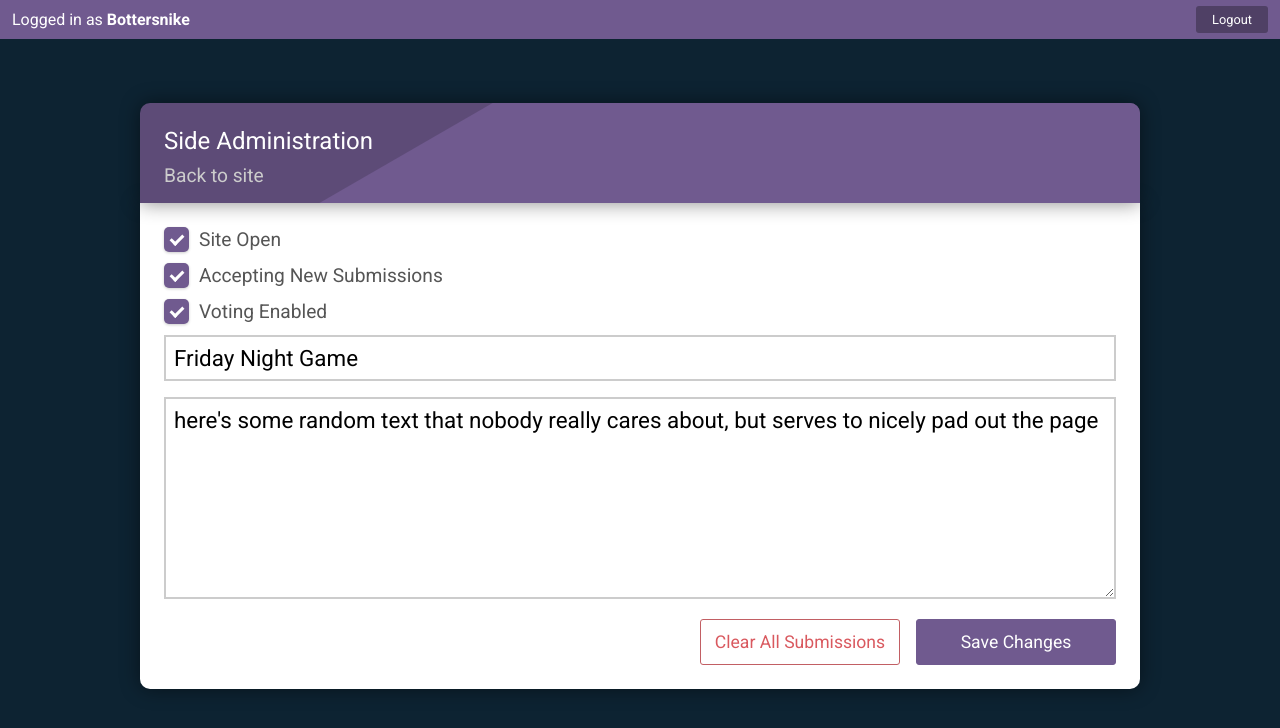
After one commit to CyberDiscovery/activity-night-site, a Flask app: page /admin in a window 1280 px wide. The commit adds this page. Shown: the top 728 px of the page. Run offline with Flask 2, Linux system fonts and the light colour scheme.

Commit message:
Nice little admin page

```diff
--- a/assets/index.css
+++ b/assets/index.css
@@ -83,8 +83,14 @@ button.less {
     border: 2px solid #705a8f;
     background: transparent;
 }
+button.warning {
+    border: 2px solid #c25f64;
+}
 button:hover {
     background-color: #5d4b77;
+}
+button.warning:hover {
+    background-color: #c25f64;
 }
 button.medium {
     padding: 12px 24px;
@@ -97,9 +103,13 @@ button.small {
     font-size: 1.1em;
     border-radius: 3px;
     border-width: 1px;
+    margin-top: 0;
 }
 button.small.less {
     color: #9885b2;
+}
+button.small.less.warning {
+    color: #d9595f;
 }
 button.small.less:hover {
     color: #fff;
@@ -149,6 +159,7 @@ button.tiny:hover {
     background-color: #5d4b77;
     overflow: hidden;
     width: 100%;
+    box-shadow: 0 0 20px #0007;
 }
 .modalHead::after {
     content: "";
@@ -192,6 +203,7 @@ button.tiny:hover {
     border-radius: 0 0 10px 10px;
     background-color: #fff;
     padding: 24px;
+    box-shadow: 0 0 20px #0007;
 }
 .ibItem {
     width: 100%;
@@ -291,6 +303,78 @@ input, textarea {
     margin-top: 0;
 }
 
+.fpModal {
+    display: flex;
+    flex-direction: column;
+    max-width: 1000px;
+    margin: 64px auto;
+    width: 100%;
+}
+.fpModal > .modalBody {
+    flex-grow: 1;
+}
+
+.checkbox {
+    position: relative;
+    padding-left: 35px;
+    margin-bottom: 12px;
+    cursor: pointer;
+    font-size: 1.2em;
+    user-select: none;
+    color: #555;
+
+    display: flex;
+    align-items: center;
+    height: 24px;
+}
+.checkbox input {
+    position: absolute;
+    opacity: 0;
+    cursor: pointer;
+    height: 0;
+    width: 0;
+}
+
+.checkmark {
+    position: absolute;
+    top: 0;
+    left: 0;
+    height: 25px;
+    width: 25px;
+    background-color: #eee;
+    border-radius: 5px;
+    box-shadow: 0 1px 3px #0003;
+}
+
+.checkbox input:focus ~ .checkmark {
+    outline: thin dotted #bbc7d1;
+    background-color: #ddd;
+}
+.checkbox:hover input ~ .checkmark {
+    background-color: #ccc;
+}
+.checkbox input:checked ~ .checkmark {
+    background-color: #705a8f;
+}
+
+.checkmark:after {
+    content: "";
+    position: absolute;
+    display: none;
+}
+.checkbox input:checked ~ .checkmark:after {
+    display: block;
+}
+.checkbox .checkmark:after {
+    left: 9px;
+    top: 5px;
+    width: 5px;
+    height: 10px;
+    border: solid white;
+    border-width: 0 3px 3px 0;
+    transform: rotate(45deg);
+}
+
 :focus {
     outline: thin dotted #bbc7d1;
 }
--- a/main.py
+++ b/main.py
@@ -13,6 +13,10 @@ def index():
 @app.route('/logout')
 def logout():
     return redirect('/')
+
+@app.route('/admin')
+def admin():
+    return render_template('admin.jinja', user=dict(name='Bottersnike', admin=True))
 
 @app.route('/main/')
 def main():
--- /dev/null
+++ b/templates/admin.jinja
@@ -0,0 +1,24 @@
+{% extends "base.jinja" %}
+
+{% block body %}
+    {{ make_header(user) }}
+
+    <div class="fpModal">
+        {% call modal('Side Administration', [('Back to site', '/', 0)]) %}
+            <form method="POST" id="niForm">
+
+                {{ checkbox('Site Open', True, 'active') }}
+                {{ checkbox('Accepting New Submissions', True, 'active') }}
+                {{ checkbox('Voting Enabled', True, 'active') }}
+
+                <input placeholder="Voting Title" value="Friday Night Game">
+                <textarea rows="7" placeholder="Voting Description">here's some random text that nobody really cares about, but serves to nicely pad out the page</textarea>
+
+                <div class='buttonRow'>
+                    {{ button('Clear All Submissions', '/admin/clear', 'small less warning', id='clearBtn', type='button') }}
+                    {{ button('Save Changes', None, 'small', id='submitBtn') }}
+                </div>
+            </form>
+        {% endcall %}
+    </div>
+{% endblock %}
--- a/templates/base.jinja
+++ b/templates/base.jinja
@@ -1,6 +1,6 @@
-{% macro button(text, link=None, classes='', id='') %}
+{% macro button(text, link=None, classes='', id='', type=None) %}
     {% if link %}<a href="{{ link }}">{% endif %}
-        <button id="{{ id }}" class="{{ classes }}">{{ text }}</button>
+        <button id="{{ id }}" class="{{ classes }}"{% if type %}type="{{ type }}"{% endif %}>{{ text }}</button>
     {% if link %}</a>{% endif %}
 {% endmacro %}
 
@@ -9,6 +9,27 @@
         <div class="headtext">Logged in as <span>{{ user.name }}</span></div>
         {{ button('Logout', url_for('logout'), 'tiny') }}
     </header>
+{% endmacro %}
+
+{% macro checkbox(title, state, name) %}
+    <label class="checkbox">{{ title }}
+        <input name="{{ name }}" type="checkbox"{% if state %} checked="checked"{% endif %}>
+        <span class="checkmark"></span>
+    </label>
+{% endmacro %}
+
+{% macro modal(title, links) %}
+    <div class="modalHead">
+        <div class="mhTitle">{{ title }}</div>
+        <div class="mhOpts">
+            {% for i in links %}
+                <a {% if i[2] %}class="active"{% endif %} href="{{ i[1] }}">{{ i[0] }}</a>
+            {% endfor %}
+        </div>
+    </div>
+    <div class="modalBody">
+        {{ caller() }}
+    </div>
 {% endmacro %}
 
 <!DOCTYPE html>
```
Also changed, not shown: templates/main.jinja (+6 -15 lines).
